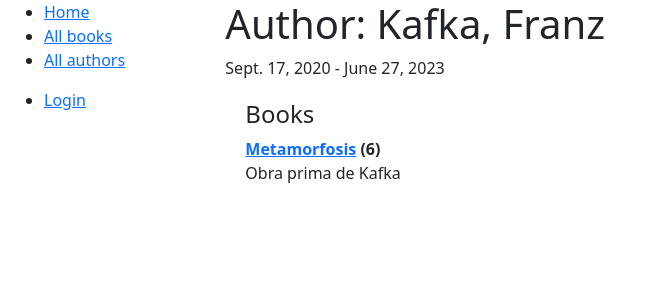
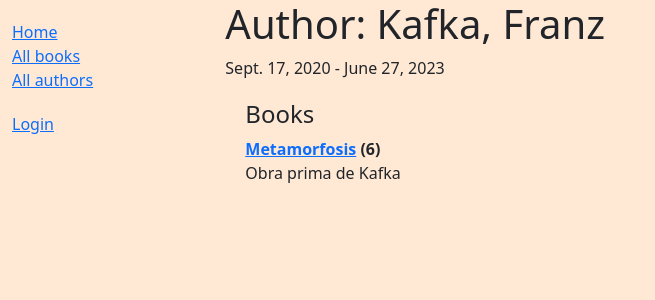
Before and after one commit to phenomen3/localLibrary, a Django app: page /catalog/author/1 in a window 1280 px wide. Shown: the top 300 px of the page, without its empty margins (0-655 px from the left). Run offline with Django 3.2, Linux system fonts and the light colour scheme; data comes from the database, SQL or seed files in the repository; both versions use the stored data as it was after the commit.

Commit message:
39)ADD:static file and modifying styles

```diff
--- a/locallibrary/catalog/css/style.css
+++ b/locallibrary/catalog/static/css/style.css
@@ -3,3 +3,7 @@
   padding: 0;
   list-style: none;
 }
+
+body{
+ background-color: #ffe9d5;
+}
--- a/locallibrary/catalog/templates/base_generic.html
+++ b/locallibrary/catalog/templates/base_generic.html
@@ -13,7 +13,7 @@
       crossorigin="anonymous" />
     <!-- Add additional CSS in static file -->
     {% load static %}
-    <link rel="stylesheet" href="{% static 'css/styles.css' %}" />
+    <link rel="stylesheet" href="{% static 'css/style.css' %}" />
   </head>
   <body>
     <div class="container-fluid">
```
Also changed, not shown: locallibrary/db.sqlite3.
